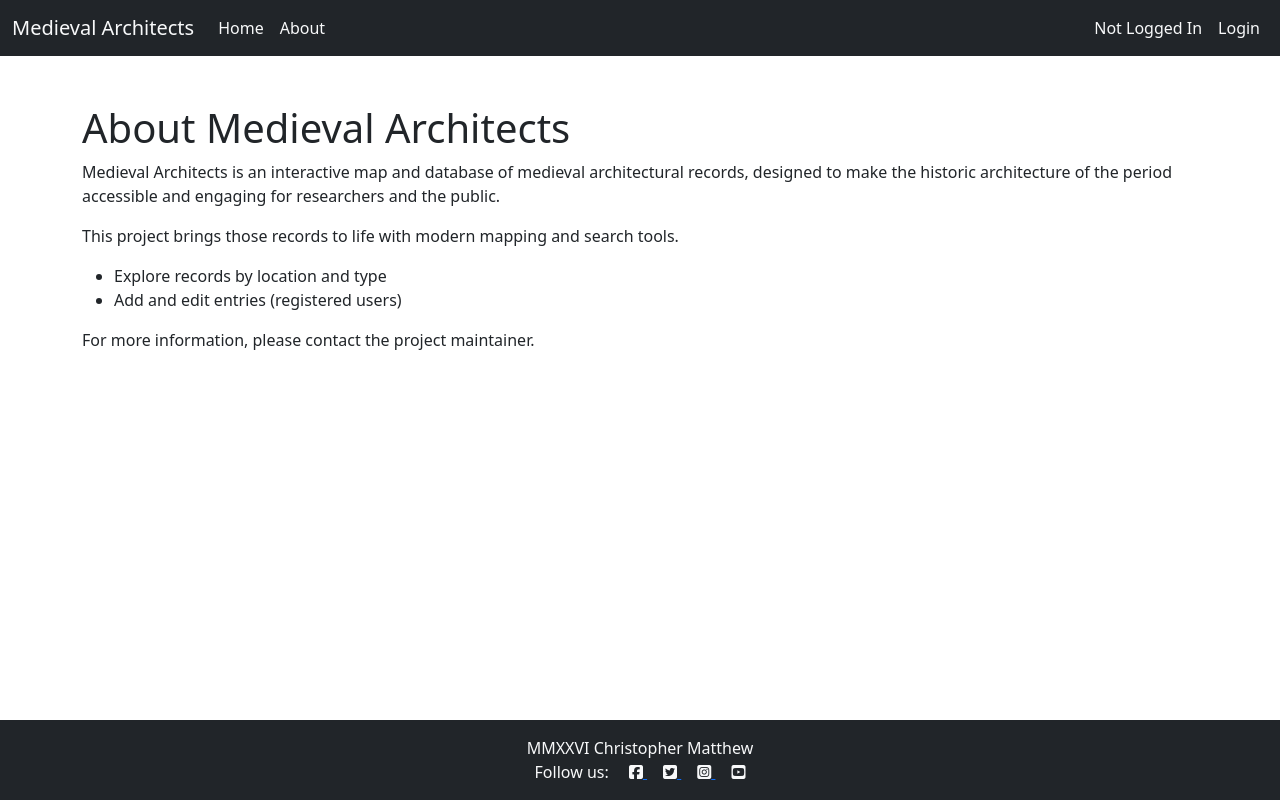
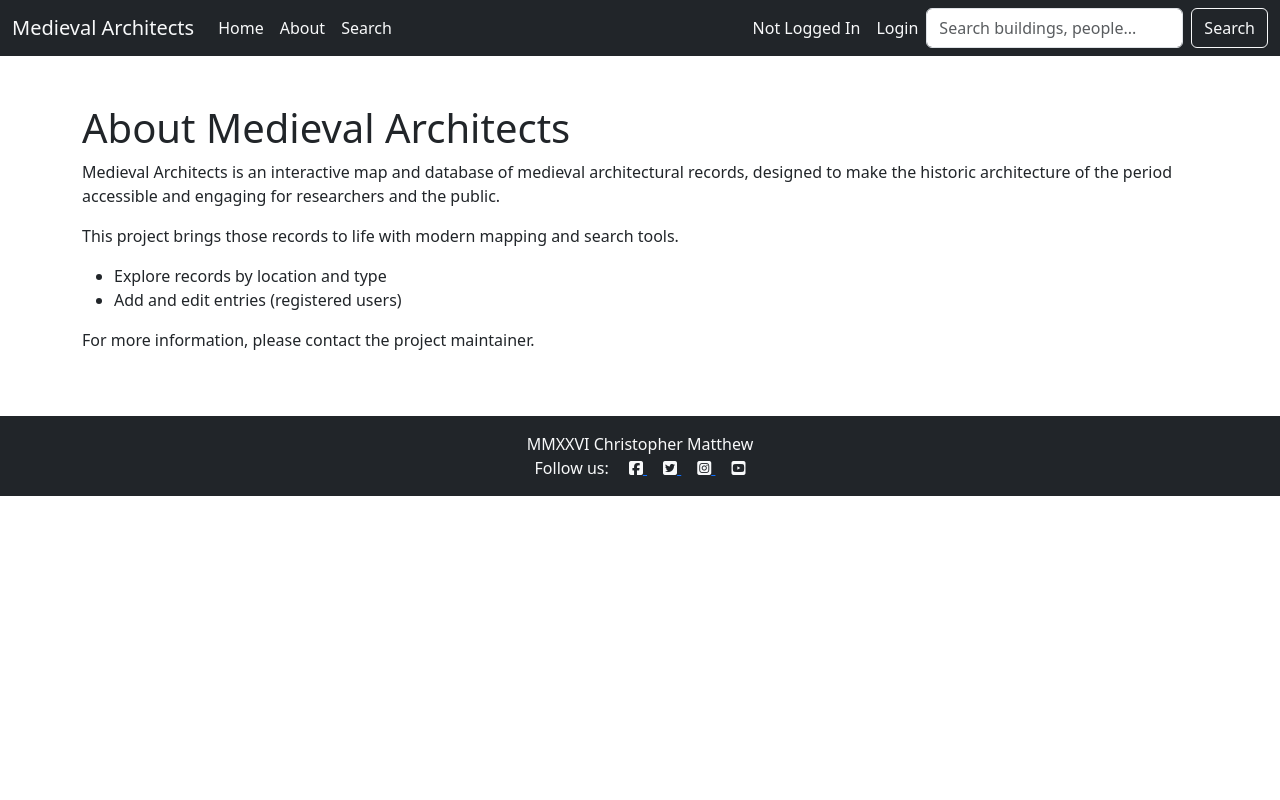
Before and after one commit to csmatthew/medieval-architects, a Django app: page /about/ in a window 1280 px wide. Run offline with Django 5.2, Linux system fonts and the light colour scheme; some libraries are stand-ins or nearby versions.

Commit message:
HTML refine, seperate concerns for nav/foot

```diff
--- a/core/urls.py
+++ b/core/urls.py
@@ -1,6 +1,7 @@
-from django.urls import path
-from .views import about_view
+from django.urls import include, path
+from .views import about_view, search_view
 
 urlpatterns = [
     path('about/', about_view, name='about'),
+    path('search/', search_view, name='search'),
 ]
--- a/core/views.py
+++ b/core/views.py
@@ -6,3 +6,10 @@ def about_view(request):
     View for the about page.
     """
     return render(request, 'core/about.html')
+
+
+def search_view(request):
+    """
+    View for the search page.
+    """
+    return render(request, 'core/search.html')
--- a/templates/base.html
+++ b/templates/base.html
@@ -12,9 +12,7 @@
             content="Valor, Mapping, History, Records, Monastery, Deanery, England, Database"
         />
         <title>
-            {% block title %}
-            Medieval Architects
-            {% endblock title %}
+            {% block title %} Medieval Architects {% endblock title %}
         </title>
         {% load static %}
         <!-- Favicon -->
@@ -34,124 +32,12 @@
         <link rel="stylesheet" href="{% static 'css/style.css' %}" />
         {% block additional_css %} {% endblock additional_css %}
     </head>
+
     <body>
-        <div class="site-wrapper d-flex flex-column min-vh-100">
-            <!-- Navigation -->
-            <nav class="navbar navbar-expand-lg navbar-dark bg-dark">
-                <div class="container-fluid">
-                    <a
-                        class="navbar-brand text-light"
-                        href="{% url 'mapper' %}"
-                    >
-                        <span class="brand">Medieval Architects</span>
-                    </a>
-                    <button
-                        class="navbar-toggler"
-                        type="button"
-                        data-bs-toggle="collapse"
-                        data-bs-target="#navbarText"
-                        aria-controls="navbarText"
-                        aria-expanded="false"
-                        aria-label="Toggle navigation"
-                    >
-                        <span class="navbar-toggler-icon"></span>
-                    </button>
-                    <div class="collapse navbar-collapse" id="navbarText">
-                        <ul class="navbar-nav me-auto mb-2 mb-lg-0">
-                            <li class="nav-item">
-                                <a
-                                    class="nav-link text-light{% if request.path == home_url %} active{% endif %}"
-                                    aria-current="page"
-                                    href="{% url 'mapper' %}"
-                                    >Home</a
-                                >
-                            </li>
-                            <li class="nav-item">
-                                <a
-                                    class="nav-link text-light{% if request.path == '/about/' %} active{% endif %}"
-                                    href="{% url 'about' %}"
-                                    >About</a
-                                >
-                            </li>
-                        </ul>
-                        <ul class="navbar-nav ms-auto mb-2 mb-lg-0">
-                            {% if user.is_authenticated %}
-                            <li class="nav-item">
-                                <span class="nav-link disabled text-light"
-                                    >Logged in as {{ user.username }}</span
-                                >
-                            </li>
-                            <li class="nav-item">
-                                <a
-                                    class="nav-link text-light"
-                                    href="{% url 'account_logout' %}"
-                                    >Logout</a
-                                >
-                            </li>
-                            {% else %}
-                            <li class="nav-item">
-                                <span class="nav-link disabled text-light"
-                                    >Not Logged In</span
-                                >
-                            </li>
-                            <li class="nav-item">
-                                <a
-                                    class="nav-link text-light"
-                                    href="{% url 'account_login' %}"
-                                    >Login</a
-                                >
-                            </li>
-                            {% endif %}
-                        </ul>
-                    </div>
-                </div>
-            </nav>
-            {% block content %}
-            <!-- Content Goes here -->
-            {% endblock content %}
-            <footer class="footer mt-auto py-3 bg-dark">
-                <p class="m-0 text-center text-light">
-                {% block copyright %}
-                    MMXXVI Christopher Matthew
-                {% endblock copyright %}
-                </p>
-                <p class="m-0 text-center text-light">
-                    Follow us:
-                    <a
-                        href="https://facebook.com/"
-                        target="_blank"
-                        rel="noopener"
-                        aria-label="Follow us on Facebook"
-                    >
-                        <i class="fab fa-facebook-square ms-3 text-light"></i>
-                    </a>
-                    <a
-                        href="https://twitter.com/"
-                        target="_blank"
-                        rel="noopener"
-                        aria-label="Follow us on Twitter"
-                    >
-                        <i class="fab fa-twitter-square ms-3 text-light"></i>
-                    </a>
-                    <a
-                        href="https://instagram.com/"
-                        target="_blank"
-                        rel="noopener"
-                        aria-label="Follow us on Instagram"
-                    >
-                        <i class="fab fa-instagram-square ms-3 text-light"></i>
-                    </a>
-                    <a
-                        href="https://youtube.com/"
-                        target="_blank"
-                        rel="noopener"
-                        aria-label="Follow us on YouTube"
-                    >
-                        <i class="fab fa-youtube-square ms-3 text-light"></i>
-                    </a>
-                </p>
-            </footer>
-        </div>
+        {% include "navbar.html" %} {% block content %}
+        <!-- Content Goes here -->
+        {% endblock content %} {% include "footer.html" %}
+
         <!-- JQuery JS -->
         <script src="https://code.jquery.com/jquery-3.5.1.min.js"></script>
         <!-- Bootstrap JS -->
--- /dev/null
+++ b/templates/footer.html
@@ -0,0 +1,42 @@
+<footer class="footer mt-auto py-3 bg-dark">
+                <p class="m-0 text-center text-light">
+                    {% block copyright %}
+                    MMXXVI Christopher Matthew
+                    {% endblock copyright %}
+                </p>
+                <p class="m-0 text-center text-light">
+                    Follow us:
+                    <a
+                        href="https://facebook.com/"
+                        target="_blank"
+                        rel="noopener"
+                        aria-label="Follow us on Facebook"
+                    >
+                        <i class="fab fa-facebook-square ms-3 text-light"></i>
+                    </a>
+                    <a
+                        href="https://twitter.com/"
+                        target="_blank"
+                        rel="noopener"
+                        aria-label="Follow us on Twitter"
+                    >
+                        <i class="fab fa-twitter-square ms-3 text-light"></i>
+                    </a>
+                    <a
+                        href="https://instagram.com/"
+                        target="_blank"
+                        rel="noopener"
+                        aria-label="Follow us on Instagram"
+                    >
+                        <i class="fab fa-instagram-square ms-3 text-light"></i>
+                    </a>
+                    <a
+                        href="https://youtube.com/"
+                        target="_blank"
+                        rel="noopener"
+                        aria-label="Follow us on YouTube"
+                    >
+                        <i class="fab fa-youtube-square ms-3 text-light"></i>
+                    </a>
+                </p>
+            </footer>
--- /dev/null
+++ b/templates/navbar.html
@@ -0,0 +1,86 @@
+<!-- Navigation -->
+<nav class="navbar navbar-expand-lg navbar-dark bg-dark">
+    <div class="container-fluid">
+        <a class="navbar-brand text-light" href="{% url 'mapper' %}">
+            <span class="brand">Medieval Architects</span>
+        </a>
+        <button
+            class="navbar-toggler"
+            type="button"
+            data-bs-toggle="collapse"
+            data-bs-target="#navbarText"
+            aria-controls="navbarText"
+            aria-expanded="false"
+            aria-label="Toggle navigation"
+        >
+            <span class="navbar-toggler-icon"></span>
+        </button>
+        <div class="collapse navbar-collapse" id="navbarText">
+            <ul class="navbar-nav me-auto mb-2 mb-lg-0">
+                <li class="nav-item">
+                    <a
+                        class="nav-link text-light{% if request.path == home_url %} active{% endif %}"
+                        aria-current="page"
+                        href="{% url 'mapper' %}"
+                        >Home</a
+                    >
+                </li>
+                <li class="nav-item">
+                    <a
+                        class="nav-link text-light{% if request.path == '/about/' %} active{% endif %}"
+                        href="{% url 'about' %}"
+                        >About</a
+                    >
+                </li>
+                <li class="nav-item">
+                    <a
+                        class="nav-link text-light{% if request.path == '/search/' %} active{% endif %}"
+                        href="{% url 'search' %}"
+                        >Search</a
+                    >
+                </li>
+            </ul>
+            <ul class="navbar-nav ms-auto mb-2 mb-lg-0">
+                {% if user.is_authenticated %}
+                <li class="nav-item">
+                    <span class="nav-link disabled text-light"
+                        >Logged in as {{ user.username }}</span
+                    >
+                </li>
+                <li class="nav-item">
+                    <a
+                        class="nav-link text-light"
+                        href="{% url 'account_logout' %}"
+                        >Logout</a
+                    >
+                </li>
+                {% else %}
+                <li class="nav-item">
+                    <span class="nav-link disabled text-light"
+                        >Not Logged In</span
+                    >
+                </li>
+                <li class="nav-item">
+                    <a
+                        class="nav-link text-light"
+                        href="{% url 'account_login' %}"
+                        >Login</a
+                    >
+                </li>
+                <form class="d-flex" method="get" action="{% url 'search' %}">
+                    <input
+                        class="form-control me-2"
+                        type="search"
+                        name="q"
+                        placeholder="Search buildings, people..."
+                        aria-label="Search"
+                    />
+                    <button class="btn btn-outline-light" type="submit">
+                        Search
+                    </button>
+                </form>
+                {% endif %}
+            </ul>
+        </div>
+    </div>
+</nav>
```
Also changed, not shown: core/templates/core/search.html (added, +22 -0 lines).
